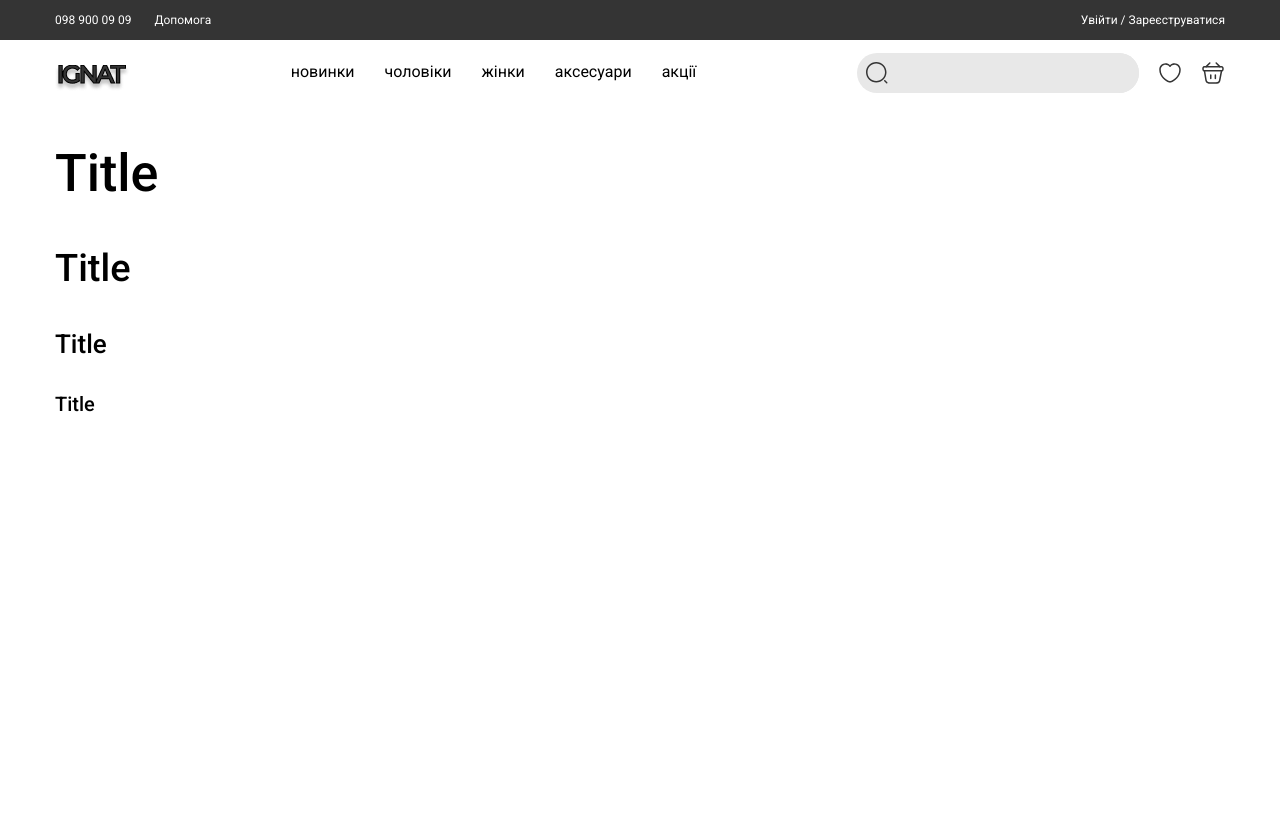
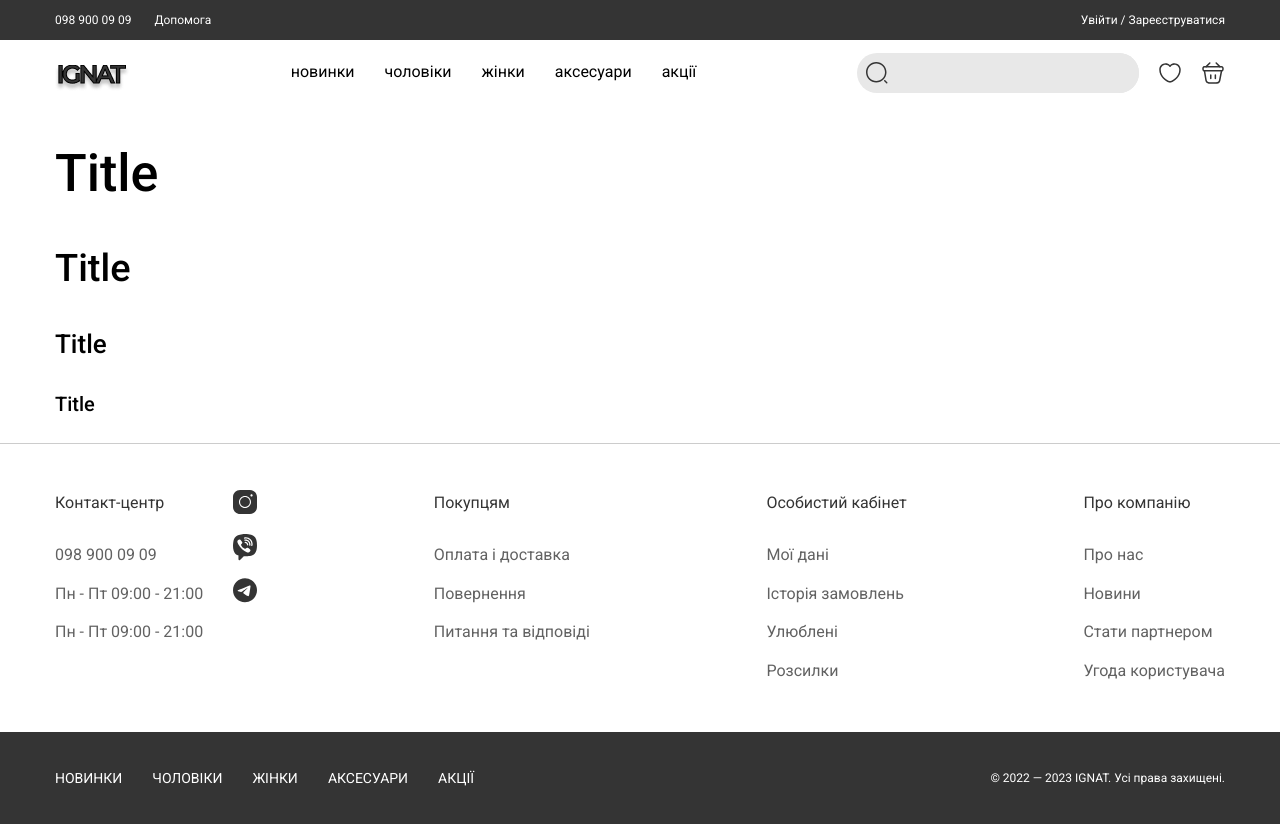
Before and after one commit to adwasar/ignat-gym, a React (Vite) app: page / in a window 1280 px wide. Before the commit the page ends 800 px from the top, so only its background shows below. Built offline with nearby package versions, Linux system fonts and the light colour scheme.

Commit message:
feat: footer layout

```diff
--- a/src/App.jsx
+++ b/src/App.jsx
@@ -1,8 +1,9 @@
 import Header from './components/Header'
+import Footer from './components/Footer'
 
 function App() {
   return (
-    <>
+    <div className="wrapper">
       <Header />
       <main>
         <div className="container">
@@ -12,7 +13,8 @@ function App() {
           <h4>Title</h4>
         </div>
       </main>
-    </>
+      <Footer />
+    </div>
   )
 }
 
--- /dev/null
+++ b/src/components/Footer.jsx
@@ -0,0 +1,108 @@
+import InstPath from '../assets/icons/inst.svg'
+import ViberPath from '../assets/icons/viber.svg'
+import TelegramPath from '../assets/icons/telegram.svg'
+
+function Footer() {
+  return (
+    <footer>
+      <div className="footer-top">
+        <div className="container">
+          <div className="footer-top__content">
+            <div className="footer-top__wrapper">
+              <ul className="footer-top__list">
+                <h4 className="footer-top__header">Контакт-центр</h4>
+                <li>098 900 09 09</li>
+                <li>Пн - Пт 09:00 - 21:00</li>
+                <li>Пн - Пт 09:00 - 21:00</li>
+              </ul>
+              <ul className="footer-top__list-media">
+                <li>
+                  <img src={InstPath} alt="Instagram" />
+                </li>
+                <li>
+                  <img src={ViberPath} alt="Viber" />
+                </li>
+                <li>
+                  <img src={TelegramPath} alt="Telegram" />
+                </li>
+              </ul>
+            </div>
+            <ul className="footer-top__list">
+              <h4 className="footer-top__header">Покупцям</h4>
+              <a href="#">
+                <li>Оплата і доставка</li>
+              </a>
+              <a href="#">
+                <li>Повернення</li>
+              </a>
+              <a href="#">
+                <li>Питання та відповіді</li>
+              </a>
+            </ul>
+            <ul className="footer-top__list">
+              <h4 className="footer-top__header">Особистий кабінет</h4>
+              <a href="#">
+                <li>Мої дані</li>
+              </a>
+              <a href="#">
+                <li>Історія замовлень</li>
+              </a>
+              <a href="#">
+                <li>Улюблені</li>
+              </a>
+              <a href="#">
+                <li>Розсилки</li>
+              </a>
+            </ul>
+            <ul className="footer-top__list">
+              <h4 className="footer-top__header">Про компанію</h4>
+              <a href="#">
+                <li>Про нас</li>
+              </a>
+              <a href="#">
+                <li>Новини</li>
+              </a>
+              <a href="#">
+                <li>Стати партнером</li>
+              </a>
+              <a href="#">
+                <li>Угода користувача</li>
+              </a>
+            </ul>
+          </div>
+        </div>
+      </div>
+
+      <div className="footer-bottom">
+        <div className="container">
+          <div className="footer-bottom__content">
+            <nav className="footer-bottom__nav">
+              <ul className="footer-bottom__nav-list">
+                <li>
+                  <a href="#">новинки</a>
+                </li>
+                <li>
+                  <a href="#">чоловіки</a>
+                </li>
+                <li>
+                  <a href="#">жінки</a>
+                </li>
+                <li>
+                  <a href="#">аксесуари</a>
+                </li>
+                <li>
+                  <a href="#">акції</a>
+                </li>
+              </ul>
+            </nav>
+            <div className="footer-bottom__no-copyright">
+              © 2022 — 2023 IGNAT. Усі права захищені.
+            </div>
+          </div>
+        </div>
+      </div>
+    </footer>
+  )
+}
+
+export default Footer
--- /dev/null
+++ b/src/scss/components/_footer.scss
@@ -0,0 +1,70 @@
+footer {
+  margin-top: auto;
+}
+
+.footer-top {
+  padding: 46px 0 52px;
+  border-top: 1px solid $black-20;
+  li {
+    color: $black-60;
+  }
+
+  &__content {
+    display: flex;
+    justify-content: space-between;
+  }
+
+  &__wrapper {
+    display: flex;
+    gap: 30px;
+    height: 100%;
+  }
+
+  &__header {
+    margin: 0 0 30px;
+    font-size: 16px;
+    font-weight: $regular;
+    color: $black-80;
+  }
+
+  &__list {
+    li {
+      margin-top: 20px;
+    }
+  }
+
+  &__list-media {
+    display: flex;
+    flex-direction: column;
+    gap: 20px;
+
+    li {
+      height: 24px;
+    }
+  }
+}
+
+.footer-bottom {
+  color: $white;
+  background-color: $black-80;
+  &__content {
+    height: 93px;
+    display: flex;
+    justify-content: space-between;
+    align-items: center;
+  }
+
+  &__nav {
+    text-transform: uppercase;
+    font-size: 14px;
+  }
+
+  &__nav-list {
+    display: flex;
+    gap: 30px;
+  }
+
+  &__no-copyright {
+    font-size: 12px;
+  }
+}
--- a/src/scss/inc/_base.scss
+++ b/src/scss/inc/_base.scss
@@ -5,6 +5,11 @@
 body {
   font-family: 'Roboto', sans-serif;
   font-size: 16px;
+}
+
+.wrapper {
+  display: flex;
+  flex-direction: column;
   min-height: 100vh;
 }
 
--- a/src/scss/main.scss
+++ b/src/scss/main.scss
@@ -5,3 +5,4 @@
 
 // components
 @import './components/header';
+@import './components/footer';
```
